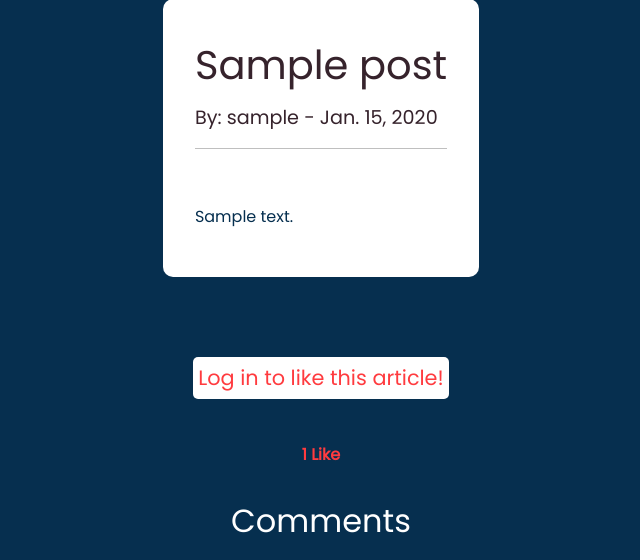
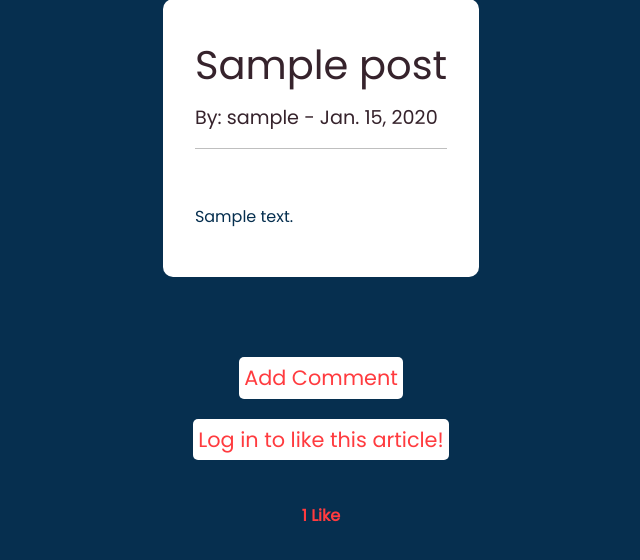
Before and after one commit to darco31/Tuneshack, a Django app: page /posts/1 in a window 1280 px wide. Shown: the part 296-856 px from the top of the page, without its empty margins (319-959 px from the left). Run offline with Django 4.2, Linux system fonts and the light colour scheme; tables that the repository leaves empty hold one stand-in row (values such as "Sample post").

Commit message:
Add new page to add comments also added some styles to the comment hrefs and buttons

```diff
--- a/musicblog/urls.py
+++ b/musicblog/urls.py
@@ -1,5 +1,5 @@
 from django.urls import path
-from .views import HomeView, PostView, AddPost, EditPost, DeletePost, LikesPost
+from .views import HomeView, PostView, AddPost, EditPost, DeletePost, LikesPost, AddComment
 from . import views
 
 urlpatterns = [
@@ -10,4 +10,5 @@ urlpatterns = [
     path('posts/edit_post/<int:pk>', EditPost.as_view(), name='edit_post'),
     path('posts/<int:pk>/delete', DeletePost.as_view(), name='delete_post'),
     path('blogpost-like/<int:pk>', views.LikesPost, name="blogpost_like"),
+    path('article/<int:pk>/add_comment', AddComment.as_view(), name='add_comment'),
 ]
--- a/musicblog/views.py
+++ b/musicblog/views.py
@@ -1,7 +1,7 @@
 from django.shortcuts import render, get_object_or_404
 from django.views.generic import ListView, DetailView, CreateView, UpdateView, DeleteView
-from .models import Post
-from .forms import PostForm, EditForm
+from .models import Post, Comment
+from .forms import PostForm, EditForm, AddComment
 from django.urls import reverse_lazy, reverse
 from django.http import HttpResponseRedirect
 # Create your views here.
@@ -49,12 +49,24 @@ class AddPost(CreateView):
     # fields = '__all__'
 
 
+class AddComment(CreateView):
+
+    model = Comment
+    form_class = AddComment
+    template_name = 'add_comment.html'
+
+    def form_valid(self, form):
+        form.instance.post_id = self.kwargs['pk']
+        return super().form_valid(form)
+
+    success_url = reverse_lazy('home')
+
+
 class EditPost(UpdateView):
 
     model = Post
     form_class = EditForm
     template_name = 'edit_post.html'
-    # fields = ['title', 'body']
 
 
 class DeletePost(DeleteView):
--- a/static/css/style.css
+++ b/static/css/style.css
@@ -451,6 +451,18 @@ img {
     font-size: 1.2rem;
 }
 
+.comment-alert {
+    color: var(--white);
+}
+
+.comment-alert>a {
+    color: var(--white);
+}
+
+.comment-alert>a:hover {
+    color: var(--watermelon);
+}
+
 /* View post logged out */
 
 .login-btn {
--- a/templates/delete_post.html
+++ b/templates/delete_post.html
@@ -38,9 +38,7 @@
                 </div>
             </div>
         </div>
-
     </div>
-</div>
 </div>
 
 {% else %}
--- a/templates/post_detail.html
+++ b/templates/post_detail.html
@@ -19,8 +19,11 @@
     <a href="{% url 'edit_post' post.pk %}" class="likes_edit_button">Edit Post</a>
 
     <a href="{% url 'delete_post' post.pk %}" class="likes_delete_button">Delete Post</a>
+
     {% endif %}
     {% endif %}
+
+    <a href="{% url 'add_comment' post.pk %}" class="likes_delete_button">Add Comment</a>
 </div>
 <!-- https://dev.to/radualexandrub/how-to-add-like-unlike-button-to-your-django-blog-5gkg -->
 
@@ -39,10 +42,12 @@
 <a class="login-btn" href="{% url 'login' %}?next={{request.path}}">Log in to like this article!</a><br>
 {% endif %}
 <strong class="num_likes">{{ number_of_likes }} Like{{ number_of_likes|pluralize }}</strong>
+
+
 <h2 class="comment-head">Comments</h2>
 {% if not post.comments.all %}
 
-No comments Yet... <a href="#">Add one here</a>
+<p class="comment-alert">No comments Yet... <a href="{% url 'add_comment' post.pk %}">Add one here</a></p>
 
 {% else %}
 
```
Also changed, not shown: musicblog/forms.py (+16 -1 lines), templates/add_comment.html (added, +18 -0 lines).
